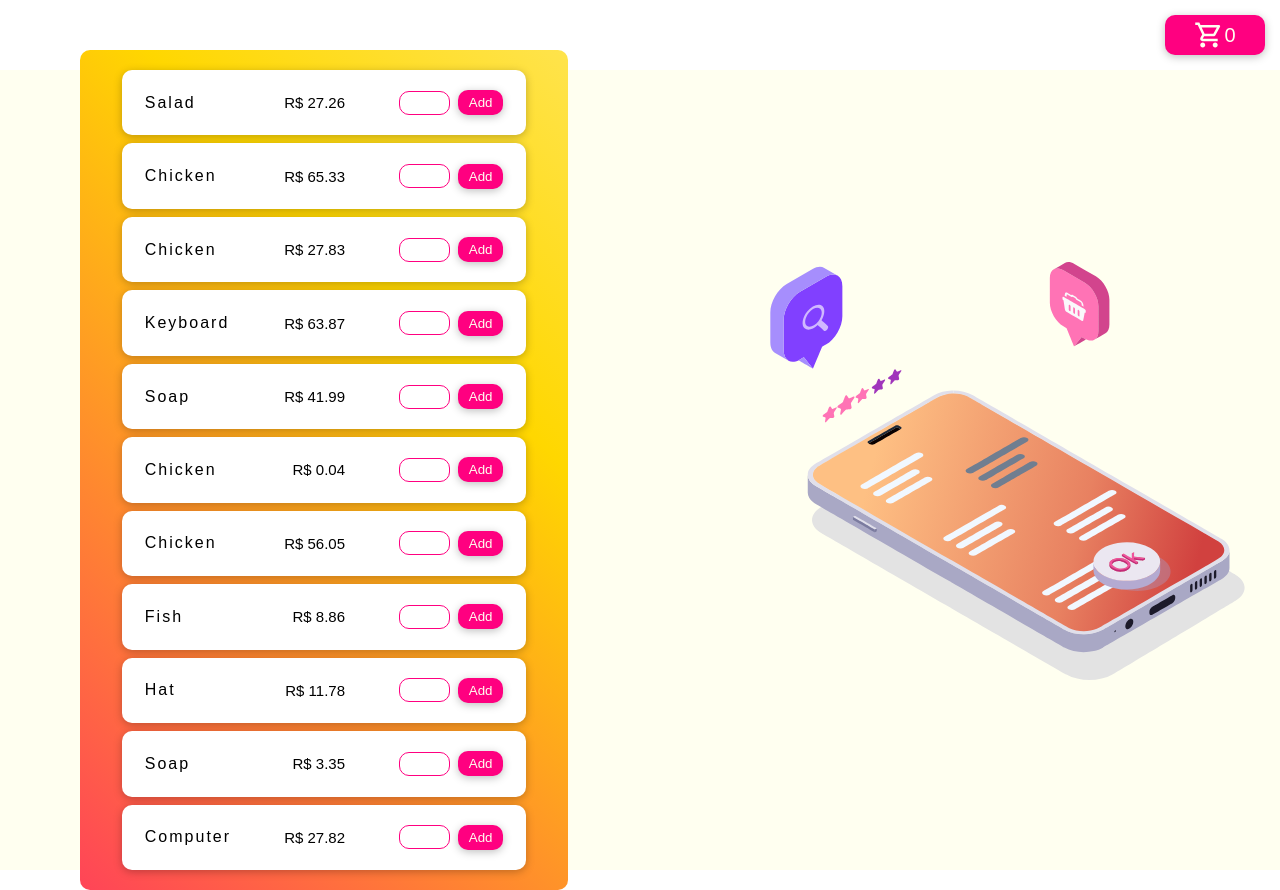
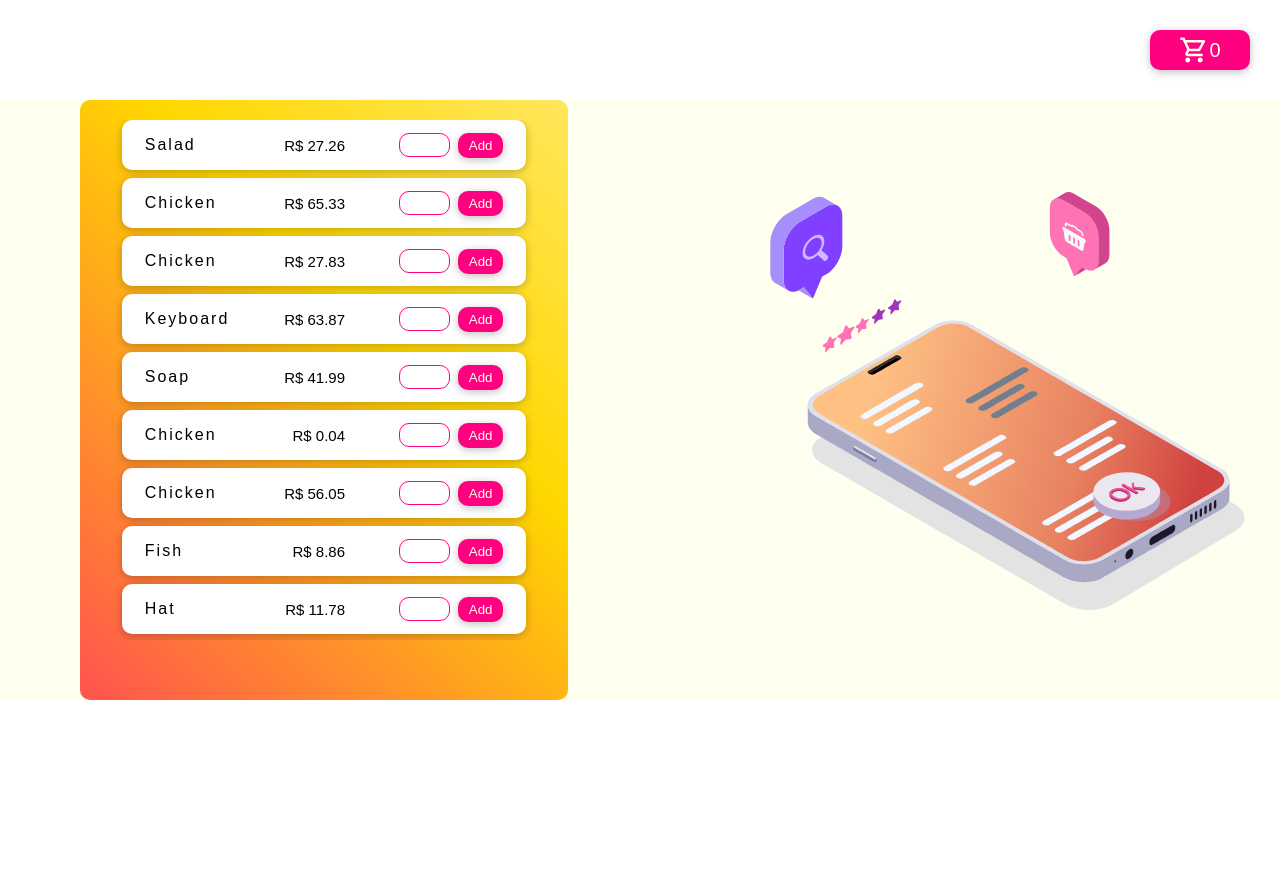
Before and after one commit to CibeleMartins/carrinho-compras, a React (Create React App) app: page / in a window 1280 px wide. After the commit the page ends 800 px from the top, so only its background shows below. Built offline with nearby package versions, Linux system fonts and the light colour scheme; the HTML template or start-up script is replaced by a standard one.

Commit message:
🚧 feat: adicionou rolagem na lista de produtos

```diff
--- a/src/components/Header/Header.jsx
+++ b/src/components/Header/Header.jsx
@@ -15,7 +15,7 @@ const Header = ({ getDisplay }) => {
       bg="transparent"
       alignItems="center"
       h={40}
-      p={15}
+      p={30}
       justifyContent="flex-end"
     >
       <Button
--- a/src/components/ProductsList/ProductsList.jsx
+++ b/src/components/ProductsList/ProductsList.jsx
@@ -6,30 +6,49 @@ import Product from './Product/Product';
 
 import { listProducts } from '../../data/products';
 
-const ProductLists = ({getProductAdded}) => {
-
+const ProductLists = ({ getProductAdded }) => {
   const getInformationsProductAdded = (name, price, amount) => {
-
-    getProductAdded(name, price, amount)
-  }
+    getProductAdded(name, price, amount);
+  };
 
   return (
-
     <VStack
       w="35%"
-      h="100%"
+      h="70vh"
       borderRadius={10}
       padding={20}
       className={style.gradient}
       alignItems="center"
-      marginLeft={80}>
-      {listProducts.map((i)=> {
-        return <Product key={i.id} sendProductForCart={getInformationsProductAdded} nameProduct={i.name} productPrice={i.price}/>
-      })}
-
-
+      marginLeft={80}
+    >
+      <VStack
+      overflowY={"scroll"}
+      w="100%"
+      h="65vh"
+      css={{
+        '&::-webkit-scrollbar': {
+          width: '4px',
+        },
+        '&::-webkit-scrollbar-track': {
+          width: '6px',
+        },
+        '&::-webkit-scrollbar-thumb': {
+          backgroundColor: '#FFFFF0',
+          borderRadius: '10px',
+        },
+      }}>
+        {listProducts.map(i => {
+          return (
+            <Product
+              key={i.id}
+              sendProductForCart={getInformationsProductAdded}
+              nameProduct={i.name}
+              productPrice={i.price}
+            />
+          );
+        })}
+      </VStack>
     </VStack>
-
   );
 };
 
--- a/src/data/products.js
+++ b/src/data/products.js
@@ -2,7 +2,7 @@ import { faker } from '@faker-js/faker';
 
 export const listProducts = []
 
-for (var i = 0; i <= 10; i++) {
+for (var i = 0; i <= 20; i++) {
 
     const product = faker.commerce.product()
     const price = faker.finance.amount(0,100,2,'R$ ', true)
--- a/src/pages/Home.jsx
+++ b/src/pages/Home.jsx
@@ -35,7 +35,7 @@ const Home = ({ modalIsClosed }) => {
   };
 
   return (
-    <HStack w="100%" h="100vh" bg="#FFFFF0" spacing="10%">
+    <HStack w="100%" h="100%" bg="#FFFFF0" alignItems="center" spacing="10%">
       {modalIsClosed ? (
         <Cart productsAdded={arrayProductsForCart} total={totalPrice} />
       ) : null}
```
